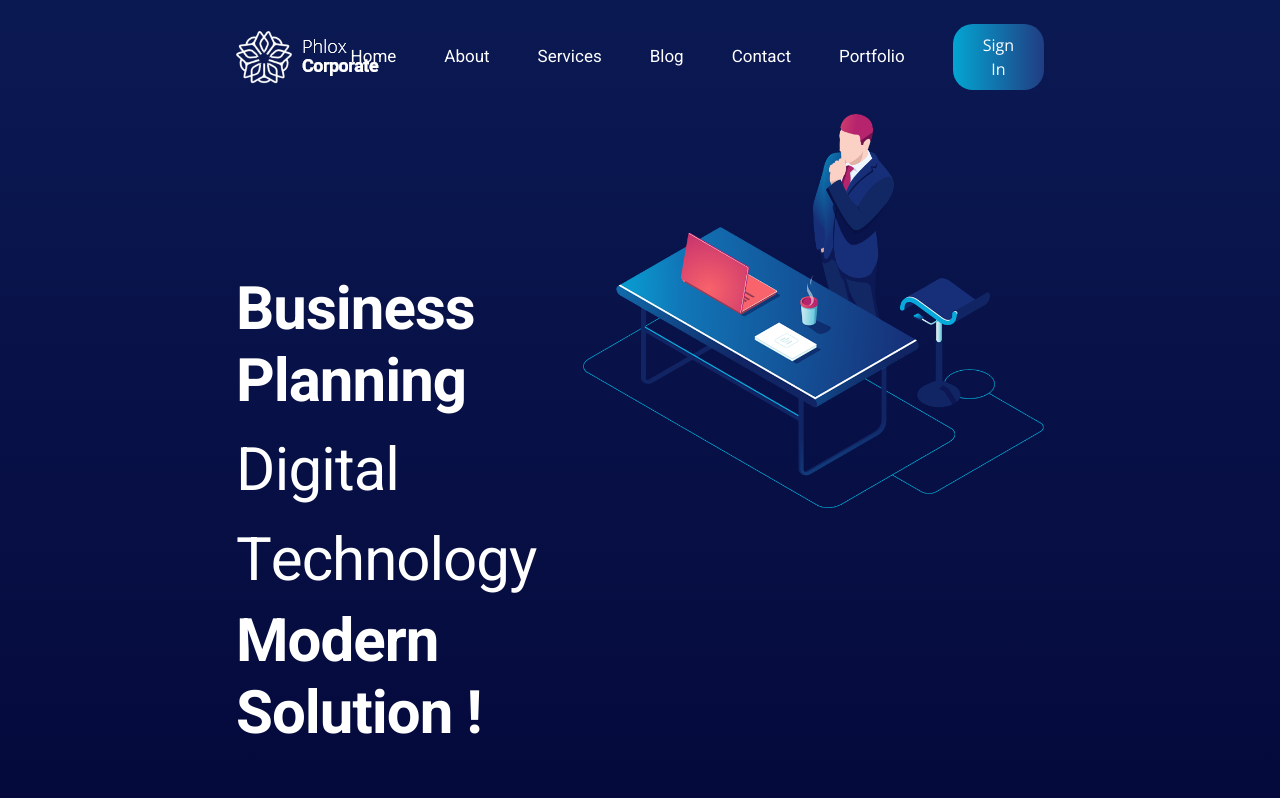
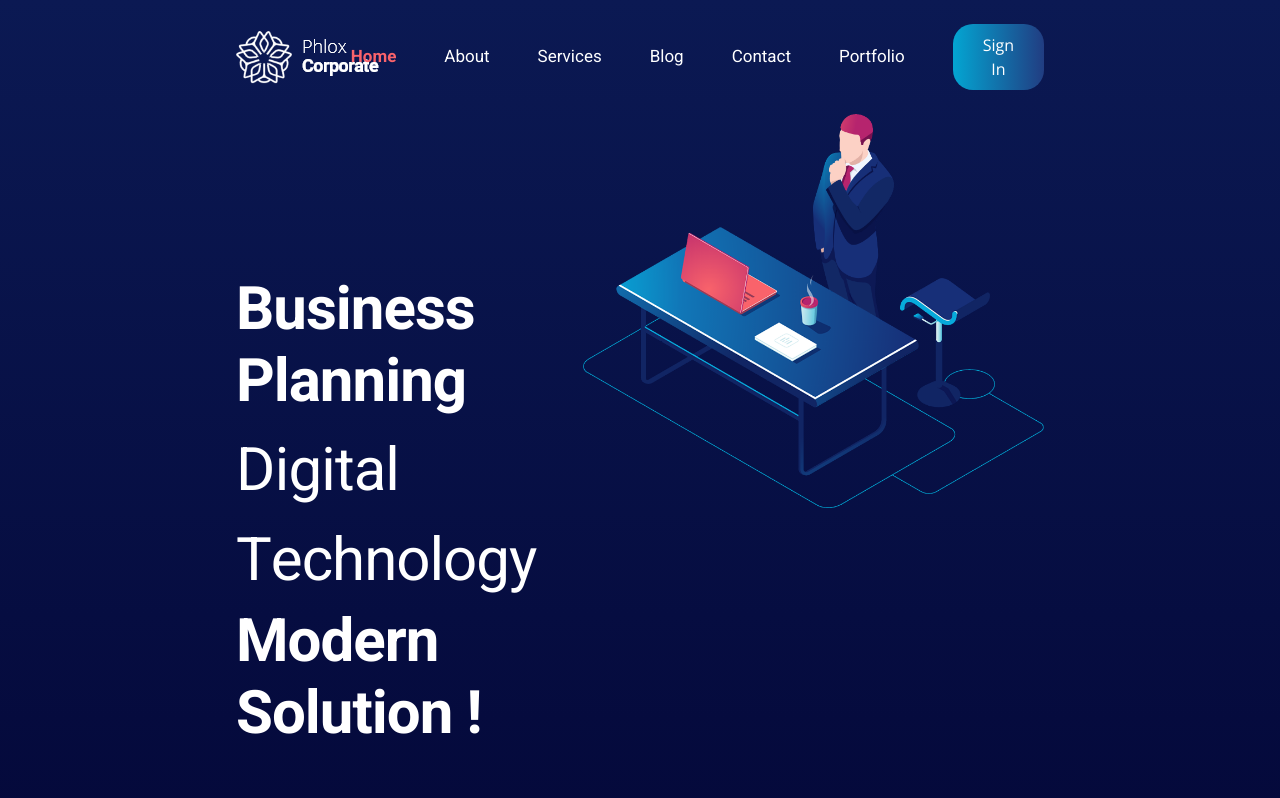
Before and after one commit to salvatore-impellizzeri/proj-html-vuejs, a Vue app: page / in a window 1280 px wide. Shown: the top 798 px of the page. Built offline with nearby package versions, Linux system fonts and the light colour scheme.

Commit message:
Aggiunto l'active nell'header

```diff
--- a/src/components/UpperHeader.vue
+++ b/src/components/UpperHeader.vue
@@ -29,6 +29,7 @@ export default {
           href:"#",
         },
       ],
+      active: 0,
     }
   }
 }
@@ -51,7 +52,9 @@ export default {
         <div class="col-6 d-flex justify-content-end align-items-center">
             <ul class="d-flex gap-5 m-0 p-0">
                 <li v-for="(link, i) in links" :key="i">
-                    <a href="#" class="text-white">{{ link.label }}</a>
+                    <a href="#" class="text-white" :class="{ active: i === active }">
+                      {{ link.label }}
+                    </a>
                 </li>
             </ul>
 
@@ -79,7 +82,11 @@ export default {
             font-family: 'Roboto';
         }
     }
+}
 
+.active{
+  font-weight: bold;
+  color: #F9636B !important;
 }
 
 
--- a/src/style.css
+++ b/src/style.css
@@ -41,7 +41,6 @@ body h3, body h2{
   padding: 9px 30px;
   transition: background 0.2s ease-in-out;
 }
-
 
 .rose-button:hover{
   box-shadow: 0 0 45px #1caed791;
```
